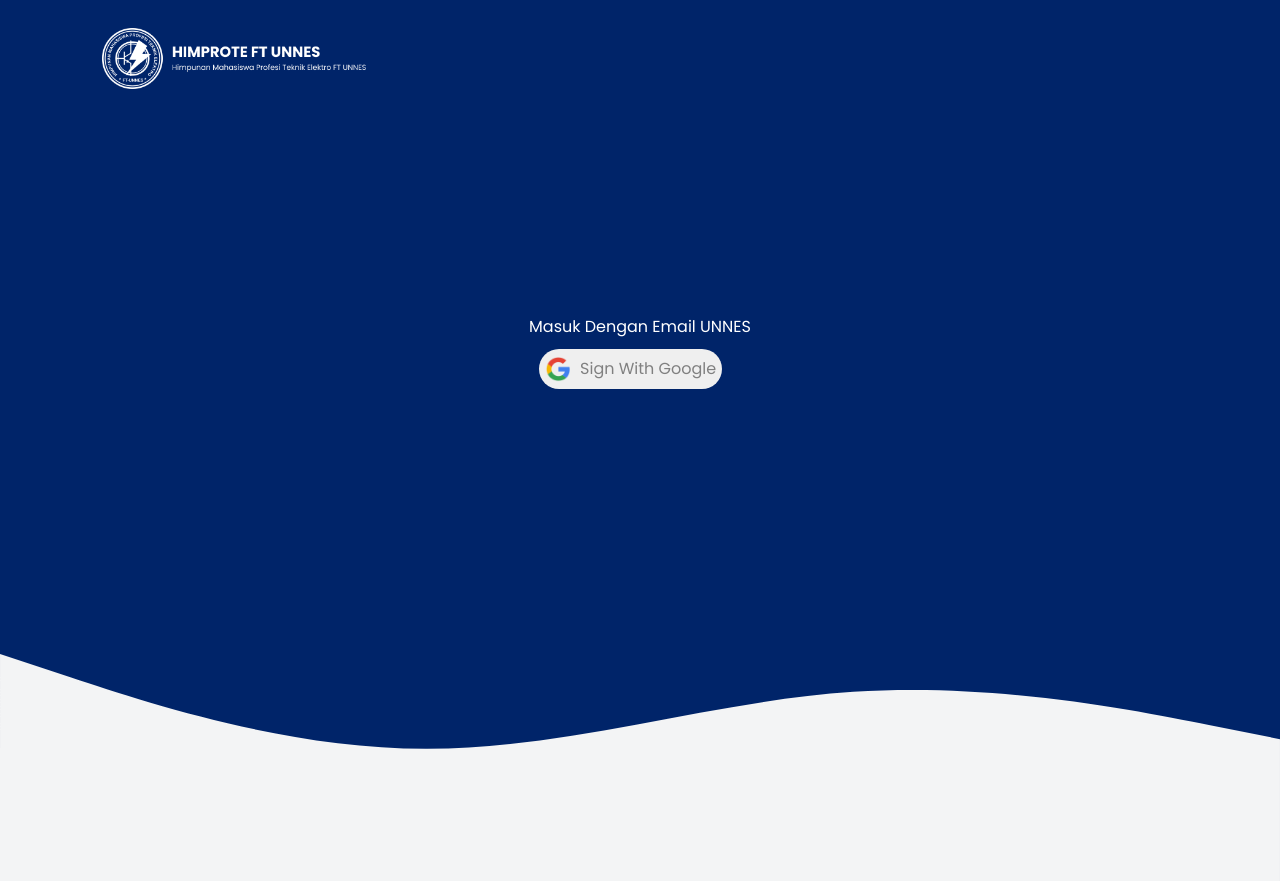
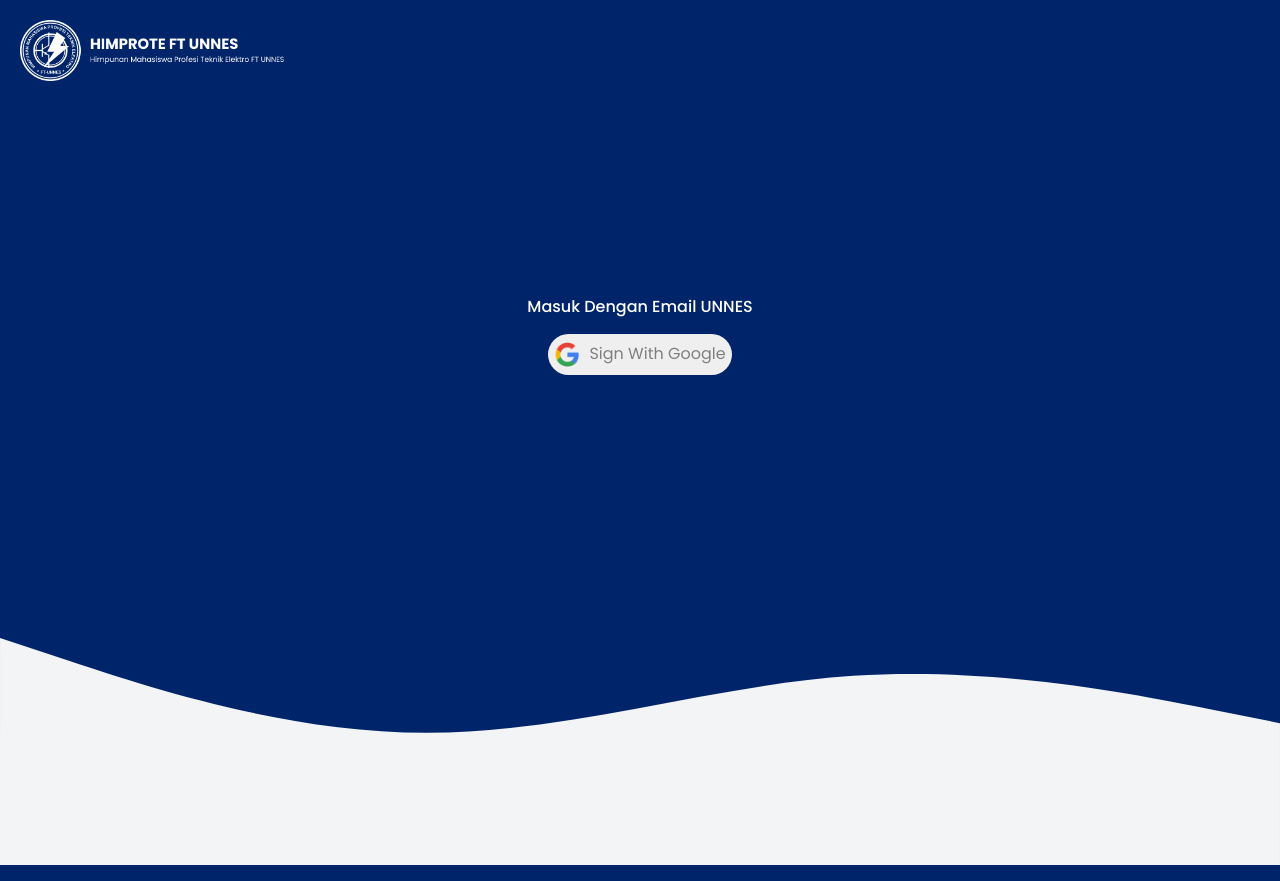
Before and after one commit to akhwan16/My-Himprote, a PHP site: page / in a window 1280 px wide. Run offline with PHP 8.4, Linux system fonts and the light colour scheme.

Commit message:
semantic

```diff
--- a/index.html
+++ b/index.html
@@ -19,24 +19,23 @@
     />
   </head>
   <body>
-    <div class="container">
-      <div class="navbar">
+    <header>
       <nav>
         <img src="Assets/img/Group 75.png" alt="Logo" />
       </nav>
-      </div>
-      <div class="login-button">
-        <div class="content">
-          Masuk Dengan Email UNNES
-          <form id="loginForm" method="post" action="../check_login.php"> <!-- Menambahkan formulir dan aksi -->
-            <input type="hidden" id="email" name="email"> <!-- Input tersembunyi untuk menyimpan email -->
-            <button type="button" onclick="loginWithGoogle()"> <!-- Mengganti tipe tombol menjadi "button" -->
-              <img src="Assets/img/google.png" alt="Google Logo" />Sign With Google
+    </header>
+    <main>
+      <section class="login-button">
+        <h1>Masuk Dengan Email UNNES</h1>
+        <form id="loginForm" method="post" action="../check_login.php">
+          <input type="hidden" id="email" name="email" />
+          <button type="button" onclick="loginWithGoogle()">
+            <img src="Assets/img/google.png" alt="Google Logo" />Sign With
+            Google
           </button>
         </form>
-        </div>
-      </div>
-    </div>
+      </section>
+    </main>
     <footer>
       <svg xmlns="http://www.w3.org/2000/svg" viewBox="0 0 1440 320">
         <path
@@ -52,7 +51,8 @@
         var authUrl = "https://accounts.google.com/o/oauth2/auth";
         // Parameter yang diperlukan untuk autentikasi OAuth dengan Google
         var params = {
-              client_id: "482588250991-3shi05uql873ibpskvvt2jtia9nh720g.apps.googleusercontent.com",
+          client_id:
+            "482588250991-3shi05uql873ibpskvvt2jtia9nh720g.apps.googleusercontent.com",
           redirect_uri: "http://localhost:3000",
           response_type: "token",
           scope: "email profile", // Anda dapat menyesuaikan ruang lingkup (scope) sesuai kebutuhan aplikasi Anda
@@ -67,7 +67,9 @@
       }
 
       function handleLoginResponse() {
-          var token = new URLSearchParams(window.location.hash.substr(1)).get("access_token");
+        var token = new URLSearchParams(window.location.hash.substr(1)).get(
+          "access_token"
+        );
         if (token) {
           // Panggil fungsi untuk mengambil informasi pengguna setelah berhasil login
           getUserInfo(token);
@@ -77,7 +79,8 @@
       function getUserInfo(token) {
         // Mengirim permintaan ke Google API untuk mendapatkan informasi pengguna dengan token
         // Anda perlu menyesuaikan URL API sesuai dengan dokumentasi Google
-          var userInfoUrl = "https://www.googleapis.com/oauth2/v3/userinfo?access_token=" + token;
+        var userInfoUrl =
+          "https://www.googleapis.com/oauth2/v3/userinfo?access_token=" + token;
 
         // Mengirim permintaan AJAX
         var xhr = new XMLHttpRequest();
--- a/login.css
+++ b/login.css
@@ -1,3 +1,5 @@
+/* CSS file */
+
 html,
 body {
   height: 100%;
@@ -14,14 +16,18 @@ body {
   overflow: hidden;
 }
 
-.container {
-  flex: 1;
+header {
+  flex: 0;
 }
 
 nav img {
   width: 280px;
   height: auto;
   margin: 20px;
+}
+
+main {
+  flex: 1;
 }
 
 .login-button {
@@ -31,12 +37,14 @@ nav img {
   align-items: center;
   min-height: 60vh;
 }
+
+h1 {
+  text-align: center;
+  font-size: medium;
+}
+
 a {
   text-decoration: none;
-}
-.content {
-  display: flex;
-  flex-direction: column;
 }
 
 button {
```
Also changed, not shown: USER/dashboarduser.css (+10 -4 lines), USER/dashboarduser.html (+31 -19 lines). Lines whose indentation alone changed are shown as unchanged.
